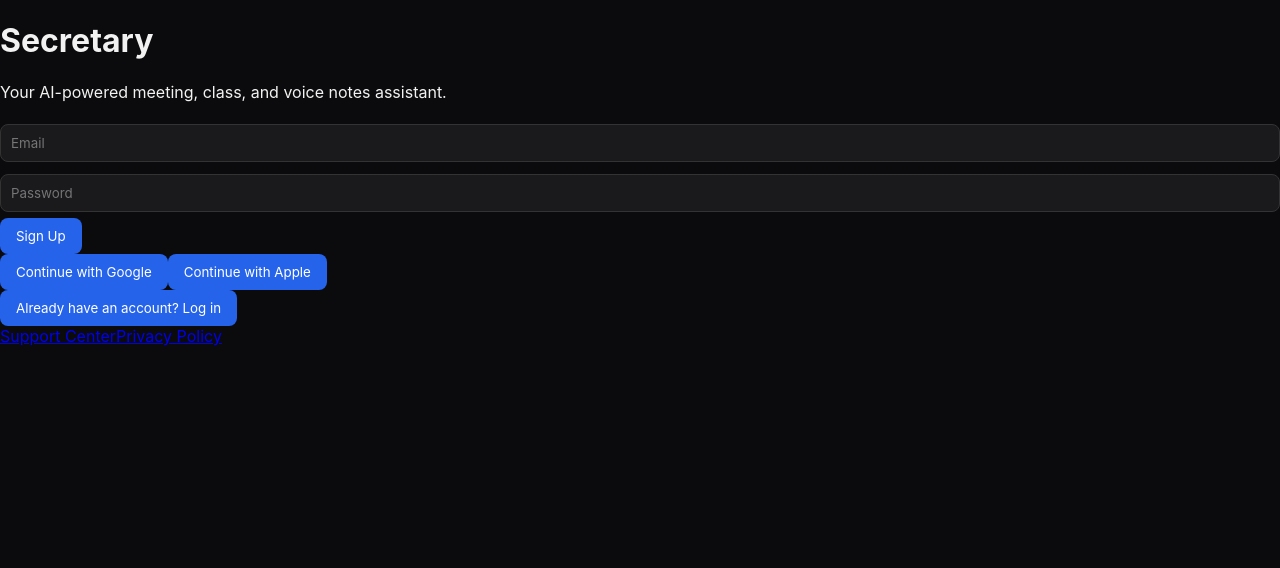
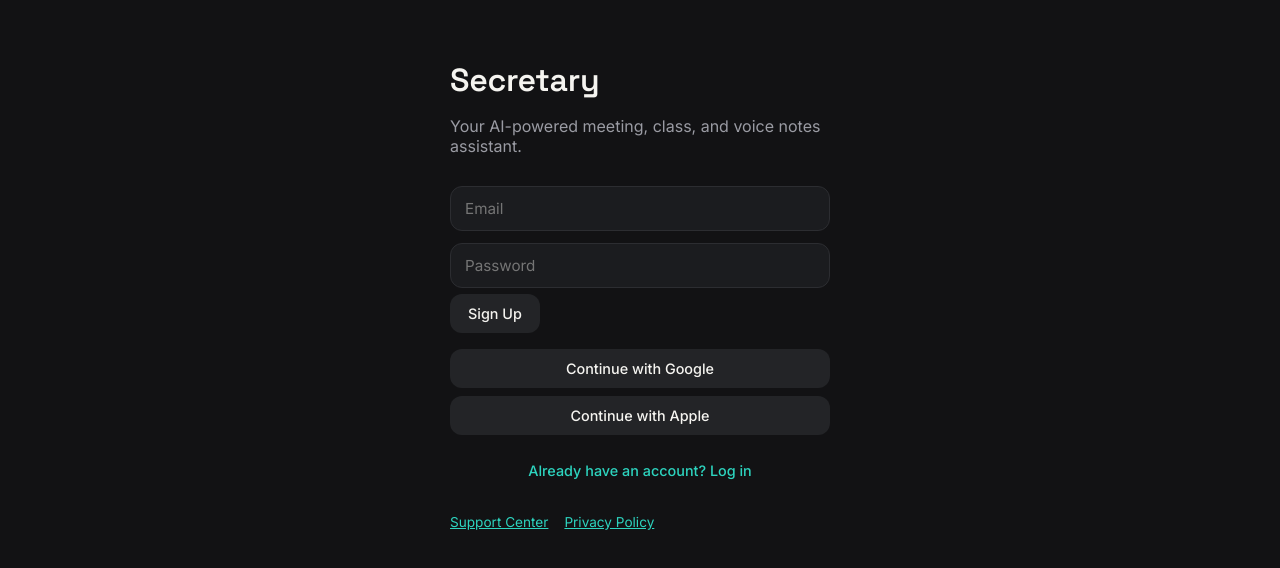
Before and after one commit to emmanuelmusik/secretary-frontend, a React (Vite) app: page /auth in a window 1280 px wide. Shown: the top 568 px of the page. Built offline with nearby package versions, Linux system fonts and the light colour scheme; no server answers.

Commit message:
Add files via upload

```diff
--- /dev/null
+++ b/src/components/AppShell.jsx
@@ -0,0 +1,58 @@
+import { NavLink, useNavigate } from 'react-router-dom';
+import { useAuth } from '../hooks/useAuth.jsx';
+
+export default function AppShell({ children }) {
+  const navigate = useNavigate();
+  const { signOut } = useAuth();
+
+  return (
+    <div className="app-shell">
+      <header className="app-topbar">
+        <span className="app-topbar-logo">Secretary</span>
+        <button className="app-topbar-signout" onClick={() => signOut()}>Sign out</button>
+      </header>
+
+      <main className="app-content">{children}</main>
+
+      <nav className="app-tabbar">
+        <NavLink to="/" end className={({ isActive }) => `tab-item ${isActive ? 'active' : ''}`}>
+          <TabIcon name="home" />
+          <span>Home</span>
+        </NavLink>
+
+        <NavLink to="/folders" className={({ isActive }) => `tab-item ${isActive ? 'active' : ''}`}>
+          <TabIcon name="folder" />
+          <span>Folders</span>
+        </NavLink>
+
+        <button className="tab-record-btn" onClick={() => navigate('/record')} aria-label="Record">
+          <span className="tab-record-dot" />
+        </button>
+
+        <NavLink to="/notes" className={({ isActive }) => `tab-item ${isActive ? 'active' : ''}`}>
+          <TabIcon name="note" />
+          <span>Notes</span>
+        </NavLink>
+
+        <NavLink to="/support" className={({ isActive }) => `tab-item ${isActive ? 'active' : ''}`}>
+          <TabIcon name="help" />
+          <span>Support</span>
+        </NavLink>
+      </nav>
+    </div>
+  );
+}
+
+function TabIcon({ name }) {
+  const paths = {
+    home: <path d="M3 11L12 4l9 7v8a1 1 0 01-1 1h-5v-6H9v6H4a1 1 0 01-1-1v-8z" />,
+    folder: <path d="M3 6a1 1 0 011-1h5l2 2h9a1 1 0 011 1v9a1 1 0 01-1 1H4a1 1 0 01-1-1V6z" />,
+    note: <path d="M5 3h14a1 1 0 011 1v16a1 1 0 01-1 1H5a1 1 0 01-1-1V4a1 1 0 011-1zM7 8h10M7 12h10M7 16h6" />,
+    help: <path d="M12 22a10 10 0 100-20 10 10 0 000 20zM9.5 9a2.5 2.5 0 015 .5c0 1.5-2.5 2-2.5 3.5M12 17h.01" />,
+  };
+  return (
+    <svg viewBox="0 0 24 24" width="22" height="22" fill="none" stroke="currentColor" strokeWidth="1.8" strokeLinecap="round" strokeLinejoin="round">
+      {paths[name]}
+    </svg>
+  );
+}
--- a/src/components/RequireAuth.jsx
+++ b/src/components/RequireAuth.jsx
@@ -1,5 +1,6 @@
 import { Navigate } from 'react-router-dom';
 import { useAuth } from '../hooks/useAuth.jsx';
+import AppShell from './AppShell.jsx';
 
 export function RequireAuth({ children }) {
   const { isAuthenticated, isLoading } = useAuth();
@@ -7,5 +8,5 @@ export function RequireAuth({ children }) {
   if (isLoading) return <div className="loading-screen">Loading…</div>;
   if (!isAuthenticated) return <Navigate to="/auth" replace />;
 
-  return children;
+  return <AppShell>{children}</AppShell>;
 }
--- a/src/pages/HomePage.jsx
+++ b/src/pages/HomePage.jsx
@@ -16,10 +16,6 @@ export default function HomePage() {
     <div className="home-page">
       <header>
         <h1>Secretary</h1>
-        <nav>
-          <Link to="/folders">Folders</Link>
-          <Link to="/notes">Notepad</Link>
-        </nav>
       </header>
 
       <div className="mode-selector">
--- a/src/styles.css
+++ b/src/styles.css
@@ -1,19 +1,176 @@
+@import url('https://fonts.googleapis.com/css2?family=Space+Grotesk:wght@500;600;700&family=Inter:wght@400;500;600&display=swap');
+
+:root {
+  --ink: #121214;
+  --surface: #1b1c1f;
+  --surface-raised: #232427;
+  --border: #2c2d31;
+  --text: #f5f4f0;
+  --text-muted: #9a9ba3;
+  --accent: #2dd4bf;      /* teal — interactive / active states */
+  --accent-dim: #1a3a37;
+  --record: #ff6b57;      /* coral — reserved for recording state only */
+  --record-dim: #3a1f1a;
+  --danger: #f87171;
+  --radius: 12px;
+}
+
 * { box-sizing: border-box; }
-body { margin: 0; font-family: -apple-system, system-ui, sans-serif; background: #0b0b0d; color: #f2f2f2; }
-input, select, textarea { font-family: inherit; padding: 10px; border-radius: 8px; border: 1px solid #333; background: #1a1a1d; color: #fff; width: 100%; margin: 6px 0; }
-button { font-family: inherit; padding: 10px 16px; border-radius: 8px; border: none; background: #2563eb; color: #fff; cursor: pointer; }
-button.active { background: #16a34a; }
-.loading-screen { display: flex; align-items: center; justify-content: center; height: 100vh; }
-.record-btn { background: #dc2626; font-size: 1.2em; padding: 16px 32px; border-radius: 50px; }
-.stop-btn { background: #7f1d1d; }
-.error { color: #f87171; }
-.warning { color: #fbbf24; }
-.timer { font-size: 2em; text-align: center; margin: 16px 0; }
-.tabs { display: flex; gap: 8px; margin: 16px 0; }
-.tabs button { background: #27272a; }
-.tabs button.active { background: #2563eb; }
-.transcript { white-space: pre-wrap; background: #18181b; padding: 16px; border-radius: 8px; }
-.session-row, .note-row, .folder-row { display: flex; justify-content: space-between; padding: 12px; background: #18181b; border-radius: 8px; margin: 6px 0; text-decoration: none; color: inherit; }
-.note-body { width: 100%; min-height: 300px; }
-.note-title { font-size: 1.4em; font-weight: bold; background: transparent; border: none; }
-.note-toolbar { display: flex; gap: 8px; margin: 8px 0; }
+
+body {
+  margin: 0;
+  font-family: 'Inter', -apple-system, system-ui, sans-serif;
+  background: var(--ink);
+  color: var(--text);
+  -webkit-font-smoothing: antialiased;
+}
+
+h1, h2, h3 {
+  font-family: 'Space Grotesk', sans-serif;
+  font-weight: 600;
+  margin: 0 0 12px;
+  letter-spacing: -0.01em;
+}
+
+a { color: var(--accent); }
+
+input, select, textarea {
+  font-family: inherit;
+  font-size: 0.95rem;
+  padding: 12px 14px;
+  border-radius: var(--radius);
+  border: 1px solid var(--border);
+  background: var(--surface);
+  color: var(--text);
+  width: 100%;
+  margin: 6px 0;
+}
+input:focus, select:focus, textarea:focus {
+  outline: 2px solid var(--accent);
+  outline-offset: 1px;
+  border-color: var(--accent);
+}
+
+button {
+  font-family: 'Inter', sans-serif;
+  font-weight: 500;
+  font-size: 0.9rem;
+  padding: 11px 18px;
+  border-radius: var(--radius);
+  border: none;
+  background: var(--surface-raised);
+  color: var(--text);
+  cursor: pointer;
+  transition: background 0.15s ease;
+}
+button:hover { background: var(--border); }
+button:focus-visible { outline: 2px solid var(--accent); outline-offset: 2px; }
+button.active { background: var(--accent-dim); color: var(--accent); }
+
+.loading-screen { display: flex; align-items: center; justify-content: center; height: 100vh; color: var(--text-muted); }
+.error { color: var(--danger); font-size: 0.85rem; }
+.warning { color: #fbbf24; font-size: 0.85rem; }
+
+/* ---------- App Shell (top bar + bottom tab nav) ---------- */
+.app-shell { display: flex; flex-direction: column; min-height: 100vh; }
+
+.app-topbar {
+  display: flex; align-items: center; justify-content: space-between;
+  padding: 16px 20px;
+  border-bottom: 1px solid var(--border);
+  position: sticky; top: 0; background: var(--ink); z-index: 10;
+}
+.app-topbar-logo { font-family: 'Space Grotesk', sans-serif; font-weight: 700; font-size: 1.1rem; }
+.app-topbar-signout { background: transparent; color: var(--text-muted); padding: 6px 10px; font-size: 0.8rem; }
+.app-topbar-signout:hover { background: var(--surface); color: var(--text); }
+
+.app-content { flex: 1; padding: 20px; padding-bottom: 96px; max-width: 720px; margin: 0 auto; width: 100%; }
+
+.app-tabbar {
+  position: fixed; bottom: 0; left: 0; right: 0;
+  display: flex; align-items: center; justify-content: space-around;
+  background: var(--surface); border-top: 1px solid var(--border);
+  padding: 10px 8px calc(10px + env(safe-area-inset-bottom));
+  z-index: 20;
+}
+.tab-item {
+  display: flex; flex-direction: column; align-items: center; gap: 3px;
+  text-decoration: none; color: var(--text-muted);
+  font-size: 0.68rem; padding: 4px 10px; border-radius: 10px;
+  background: transparent;
+}
+.tab-item.active { color: var(--accent); }
+
+.tab-record-btn {
+  width: 58px; height: 58px; border-radius: 50%;
+  background: var(--record);
+  display: flex; align-items: center; justify-content: center;
+  margin-top: -28px;
+  box-shadow: 0 0 0 4px var(--ink), 0 4px 14px rgba(255, 107, 87, 0.4);
+  padding: 0;
+}
+.tab-record-btn:hover { background: var(--record); filter: brightness(1.08); }
+.tab-record-dot { width: 18px; height: 18px; border-radius: 50%; background: #fff; }
+
+/* ---------- Auth / static pages ---------- */
+.auth-page, .static-page { max-width: 420px; margin: 60px auto; padding: 0 20px; }
+.auth-page p { color: var(--text-muted); margin-bottom: 24px; }
+.oauth-buttons { display: flex; flex-direction: column; gap: 8px; margin: 16px 0; }
+.link-btn { background: transparent; color: var(--accent); width: 100%; }
+.footer-links { display: flex; gap: 16px; margin-top: 24px; font-size: 0.85rem; }
+
+/* ---------- Home ---------- */
+.home-page header { display: flex; justify-content: space-between; align-items: center; margin-bottom: 8px; }
+.home-page header nav { display: none; } /* superseded by AppShell tab bar */
+.mode-selector { display: flex; gap: 8px; margin: 20px 0; }
+.mode-selector button { flex: 1; }
+.record-btn { background: var(--record); color: #fff; font-family: 'Space Grotesk'; font-weight: 600; font-size: 1.05rem; padding: 16px; border-radius: 50px; width: 100%; }
+.record-btn:hover { background: var(--record); filter: brightness(1.08); }
+.upload-btn { width: 100%; margin-top: 10px; background: var(--surface); border: 1px solid var(--border); }
+.recent-sessions { margin-top: 32px; }
+.recent-sessions h2 { font-size: 0.85rem; text-transform: uppercase; letter-spacing: 0.06em; color: var(--text-muted); }
+
+/* ---------- Rows (sessions / notes / folders) ---------- */
+.session-row, .note-row, .folder-row {
+  display: flex; justify-content: space-between; align-items: center;
+  padding: 14px 16px; background: var(--surface); border: 1px solid var(--border);
+  border-radius: var(--radius); margin: 8px 0; text-decoration: none; color: inherit;
+}
+.session-row span, .note-row span { color: var(--text-muted); font-size: 0.8rem; }
+
+/* ---------- Record page ---------- */
+.record-page { text-align: center; }
+.pre-record-settings { text-align: left; margin-bottom: 24px; }
+.pre-record-settings label { display: block; font-size: 0.8rem; color: var(--text-muted); margin-top: 12px; }
+.timer { font-family: 'Space Grotesk'; font-size: 2.4rem; font-weight: 600; margin: 20px 0; font-variant-numeric: tabular-nums; }
+.stop-btn { background: var(--surface-raised); border: 1px solid var(--record); color: var(--record); width: 100%; padding: 16px; border-radius: 50px; font-weight: 600; }
+.live-transcript { text-align: left; margin-top: 28px; background: var(--surface); border-radius: var(--radius); padding: 16px; }
+.live-transcript h3 { font-size: 0.8rem; text-transform: uppercase; color: var(--text-muted); letter-spacing: 0.05em; }
+
+/* ---------- Session detail ---------- */
+.meta { color: var(--text-muted); font-size: 0.85rem; }
+.tabs { display: flex; gap: 8px; margin: 20px 0; flex-wrap: wrap; }
+.tabs button { background: var(--surface); border: 1px solid var(--border); }
+.tabs button.active { background: var(--accent-dim); color: var(--accent); border-color: var(--accent); }
+.transcript { white-space: pre-wrap; background: var(--surface); padding: 18px; border-radius: var(--radius); line-height: 1.6; font-size: 0.92rem; }
+.analysis h3 { font-size: 0.8rem; text-transform: uppercase; color: var(--text-muted); letter-spacing: 0.05em; margin-top: 20px; }
+.history-analysis-trigger { display: flex; gap: 8px; margin-top: 24px; }
+.history-analysis-trigger select { width: auto; margin: 0; }
+.history-analysis-trigger button { background: var(--accent-dim); color: var(--accent); }
+
+/* ---------- Notes ---------- */
+.notes-page .new-note-btn { width: 100%; margin: 10px 0 16px; background: var(--accent-dim); color: var(--accent); }
+.note-editor .note-title { font-family: 'Space Grotesk'; font-size: 1.3rem; font-weight: 600; background: transparent; border: none; padding: 8px 0; }
+.note-toolbar { display: flex; gap: 8px; margin: 8px 0 16px; }
+.note-toolbar button.active { background: var(--record-dim); color: var(--record); }
+.note-body { width: 100%; min-height: 320px; line-height: 1.6; font-size: 0.95rem; resize: vertical; }
+.note-preview { background: var(--surface); border-radius: var(--radius); padding: 16px; min-height: 320px; line-height: 1.6; }
+.linked-session { color: var(--text-muted); font-size: 0.8rem; margin-top: 12px; }
+
+/* ---------- Folders ---------- */
+.new-folder { display: flex; gap: 8px; margin-bottom: 16px; }
+.new-folder input { margin: 0; }
+
+/* ---------- Save screen ---------- */
+.save-page label { display: block; font-size: 0.8rem; color: var(--text-muted); margin-top: 16px; }
+.save-btn { width: 100%; background: var(--accent-dim); color: var(--accent); margin-top: 20px; padding: 14px; }
```
